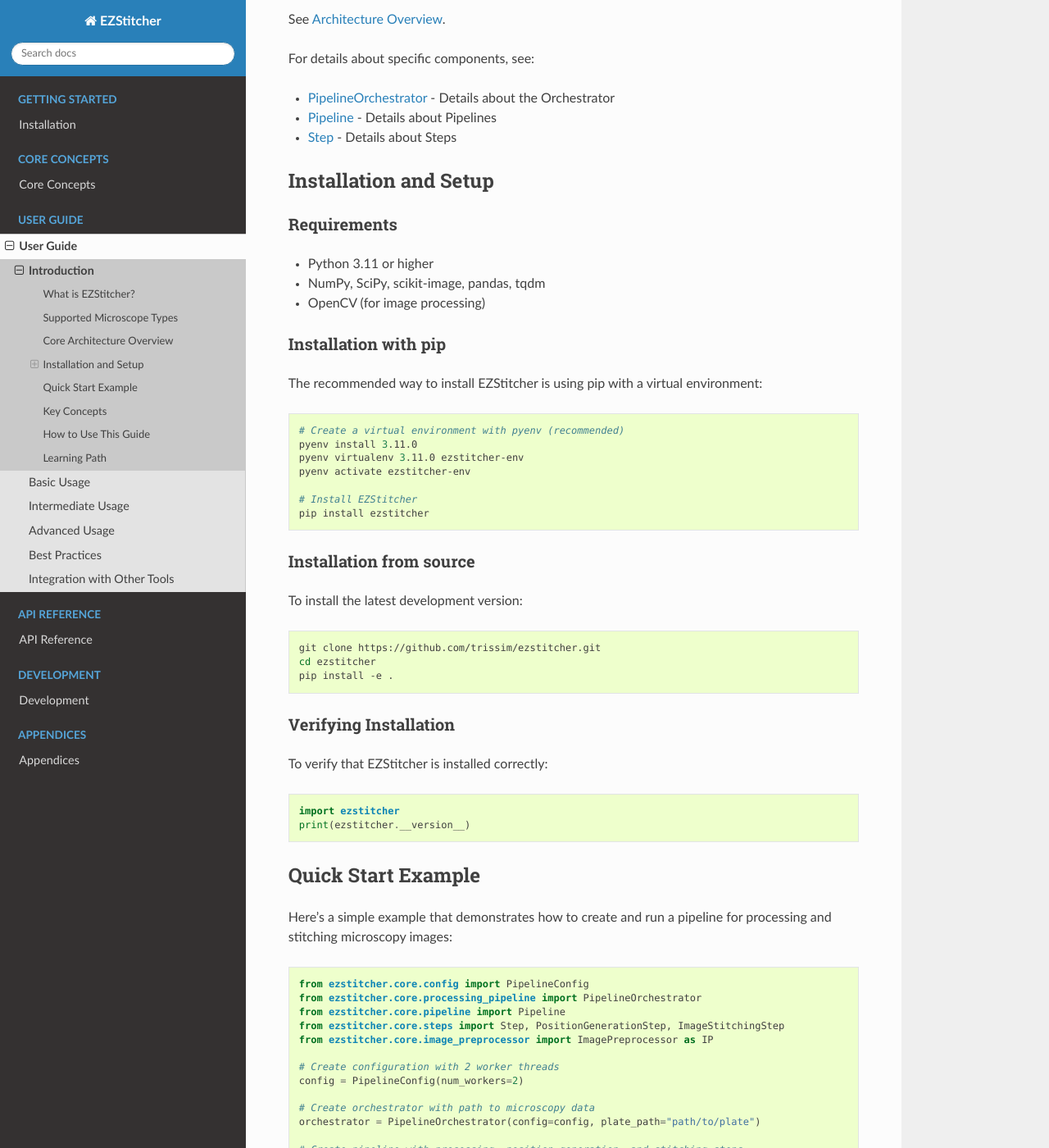
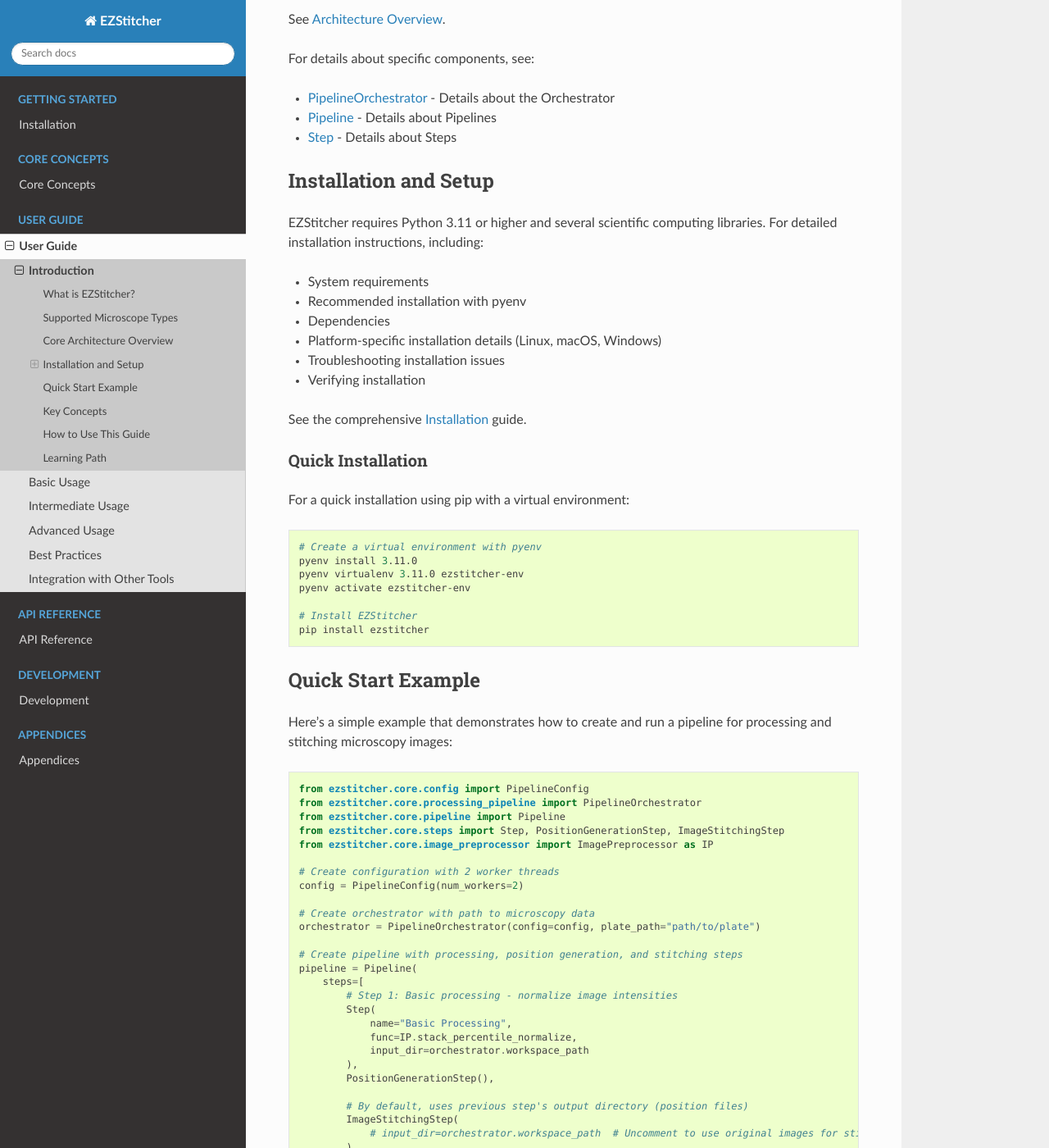
Before and after one commit to trissim/ezstitcher, a Sphinx documentation site: the page built from docs/source/user_guide/introduction.rst, in a window 1280 px wide and 1400 px high, scrolled down 1886 px. Shown: the whole window at 82% size. Built offline with Sphinx 7.4.7 and the Read the Docs theme 3.1.0, drawn with Linux system fonts in a browser that asks for light colours.

Commit message:
Consolidate installation and microscope handler documentation
- Update introduction.rst to reference installation.rst instead of duplicating content
- Add cross-references between extending.rst and microscope_interfaces.rst
- Add section labels for cross-referencing
- Improve documentation organization by reducing duplication

```diff
--- a/docs/source/api/microscope_interfaces.rst
+++ b/docs/source/api/microscope_interfaces.rst
@@ -4,6 +4,8 @@
 .. module:: ezstitcher.core.microscope_interfaces
 
 This module provides abstract base classes for handling microscope-specific functionality, including filename parsing and metadata handling.
+
+For detailed information on how to extend EZStitcher with support for new microscope types, see :ref:`extending-microscope-types` in the :doc:`../development/extending` guide.
 
 MicroscopeHandler
 -----------------
--- a/docs/source/user_guide/introduction.rst
+++ b/docs/source/user_guide/introduction.rst
@@ -68,48 +68,31 @@
 Installation and Setup
 --------------------
 
-Requirements
+EZStitcher requires Python 3.11 or higher and several scientific computing libraries. For detailed installation instructions, including:
+
+* System requirements
+* Recommended installation with pyenv
+* Dependencies
+* Platform-specific installation details (Linux, macOS, Windows)
+* Troubleshooting installation issues
+* Verifying installation
+
+See the comprehensive :doc:`../getting_started/installation` guide.
+
+Quick Installation
 ^^^^^^^^^^^^^^^^^
 
-* Python 3.11 or higher
-* NumPy, SciPy, scikit-image, pandas, tqdm
-* OpenCV (for image processing)
-
-Installation with pip
-^^^^^^^^^^^^^^^^^
-
-The recommended way to install EZStitcher is using pip with a virtual environment:
+For a quick installation using pip with a virtual environment:
 
 .. code-block:: bash
 
-    # Create a virtual environment with pyenv (recommended)
+    # Create a virtual environment with pyenv
     pyenv install 3.11.0
     pyenv virtualenv 3.11.0 ezstitcher-env
     pyenv activate ezstitcher-env
 
     # Install EZStitcher
     pip install ezstitcher
-
-Installation from source
-^^^^^^^^^^^^^^^^^
-
-To install the latest development version:
-
-.. code-block:: bash
-
-    git clone https://github.com/trissim/ezstitcher.git
-    cd ezstitcher
-    pip install -e .
-
-Verifying Installation
-^^^^^^^^^^^^^^^^^^^
-
-To verify that EZStitcher is installed correctly:
-
-.. code-block:: python
-
-    import ezstitcher
-    print(ezstitcher.__version__)
 
 Quick Start Example
 -----------------
```
Also changed, not shown: docs/source/development/extending.rst (+12 -0 lines).
